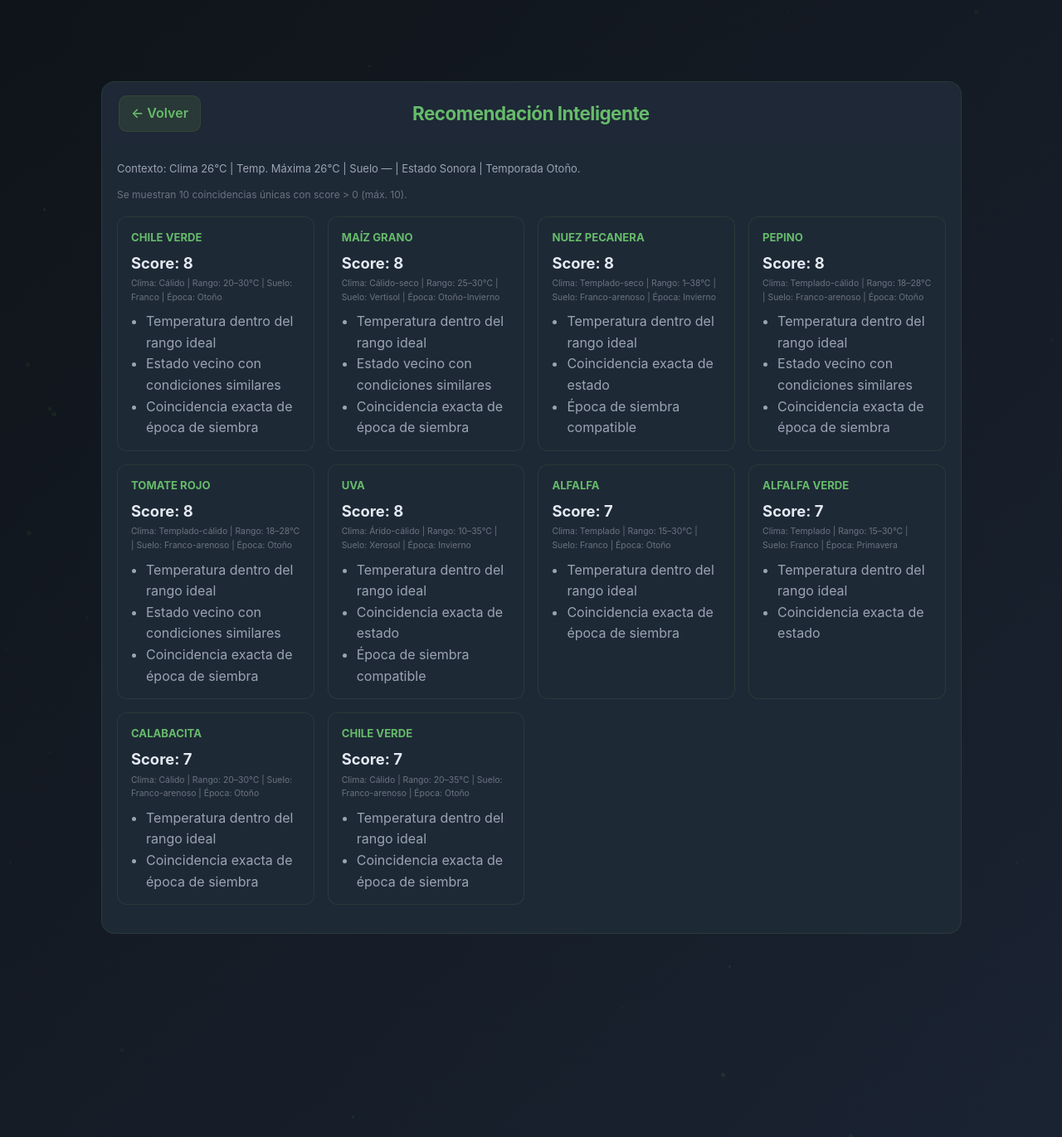
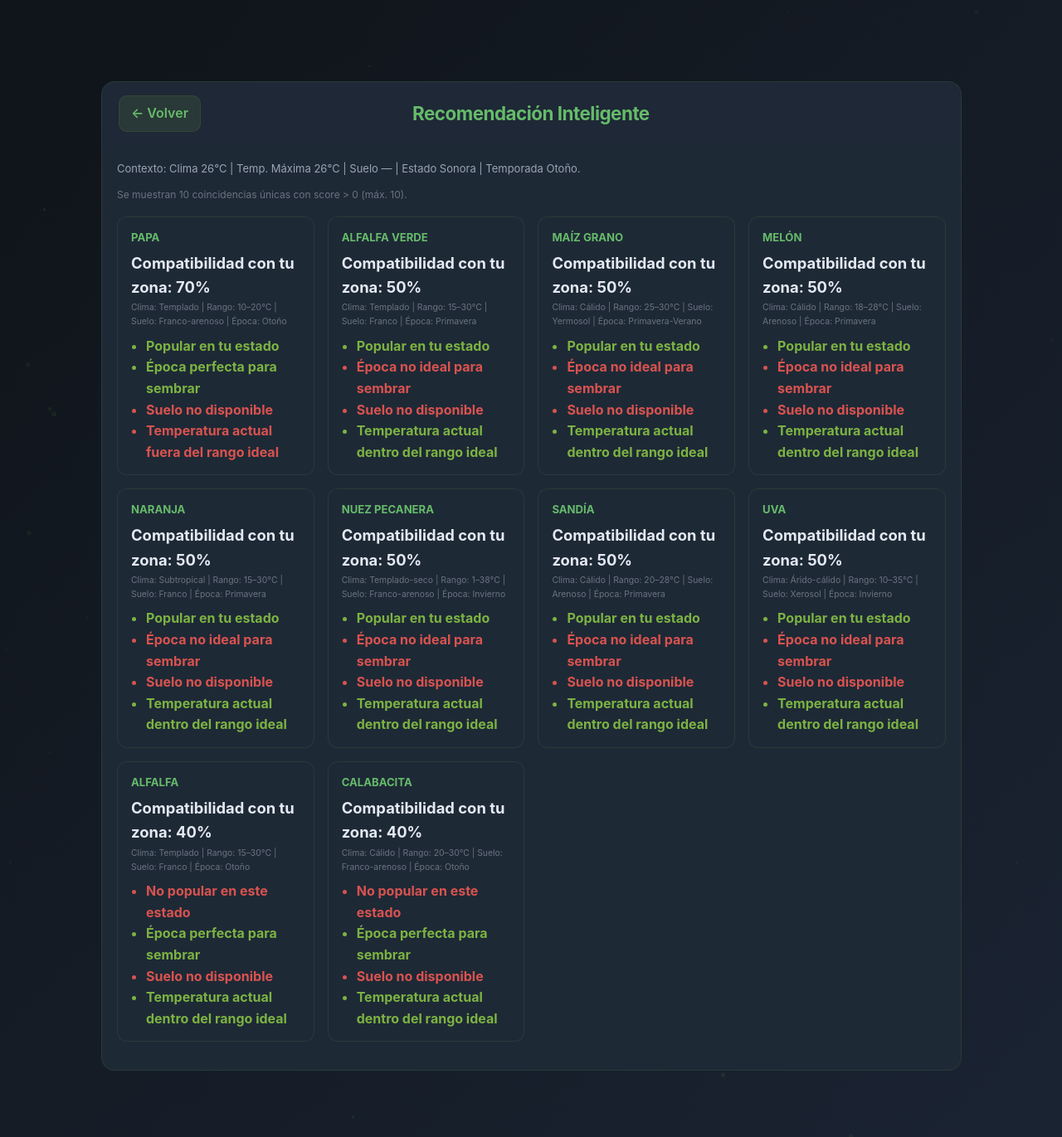
Before and after one commit to CesarAlanCR/hackatek, a PHP site: page /planificador_visual.php in a window 1280 px wide. Shown: the whole page at 83% size. Run offline with PHP 8.4, Linux system fonts and the light colour scheme; data comes from the database, SQL or seed files in the repository.

Commit message:
cambios en planificador

```diff
--- a/recursos/js/class.js
+++ b/recursos/js/class.js
@@ -228,6 +228,9 @@
 			} catch (soilErr) {
 				console.warn('No se pudo obtener tipo de suelo:', soilErr);
 			}
+
+			// Garantizar que la propiedad currentSoil exista (evitar undefined)
+			if (!window.appState.currentSoil) window.appState.currentSoil = '';
 
 			// Actualizar mapa si existe
 			if (window.appState.map) {
--- a/vistas/planificador_visual.php
+++ b/vistas/planificador_visual.php
@@ -19,76 +19,64 @@
     $temperatura = intval($matches[1]);
 }
 
+// Registrar suelo en GLOBALS para que esté disponible en la función
+$GLOBALS['suelo'] = $suelo;
+
 // Función para calcular score de compatibilidad
 function calcularScore($cultivo, $temperatura, $estado, $temporada) {
     $score = 0;
     $reasons = [];
 
-    // Score por temperatura (máximo 4 puntos)
-    if ($temperatura >= $cultivo['t_min'] && $temperatura <= $cultivo['t_max']) {
+    // Score por estado (máximo 4 puntos)
+    $estadosCultivo = explode(',', $cultivo['estados']);
+    $estadosCultivo = array_map('trim', $estadosCultivo);
+    if (in_array($estado, $estadosCultivo)) {
         $score += 4;
-        $reasons[] = 'Temperatura dentro del rango ideal';
+        $reasons[] = ['text' => 'Popular en tu estado', 'type' => 'positive'];
     } else {
-        $diff = min(abs($temperatura - $cultivo['t_min']), abs($temperatura - $cultivo['t_max']));
-        if ($diff <= 5) {
-            $score += 2;
-            $reasons[] = 'Temperatura cercana al rango óptimo';
-        }
+        $reasons[] = ['text' => 'No popular en este estado', 'type' => 'negative'];
     }
 
-    // Score por estado (máximo 3 puntos)
-    $estadosCultivo = explode(',', $cultivo['estados']);
-    $estadosCultivo = array_map('trim', $estadosCultivo);
+    // Score por época de siembra (máximo 3 puntos)
+    $epocas = explode('-', $cultivo['epoca_siembra']);
+    $epocasPrincipales = array_map('trim', $epocas);
+    if (in_array($temporada, $epocasPrincipales)) {
+        $score += 3;
+        $reasons[] = ['text' => 'Época perfecta para sembrar', 'type' => 'positive'];
+    } else {
+        $reasons[] = ['text' => 'Época no ideal para sembrar', 'type' => 'negative'];
+    }
 
-    if (in_array($estado, $estadosCultivo)) {
-        $score += 3;
-        $reasons[] = 'Coincidencia exacta de estado';
-    } else {
-        // Verificar estados vecinos o similares
-        $estadosVecinos = [
-            'Sonora' => ['Sinaloa', 'Chihuahua', 'Baja California'],
-            'Sinaloa' => ['Sonora', 'Nayarit', 'Durango'],
-            'Chihuahua' => ['Sonora', 'Coahuila', 'Durango'],
-            'Coahuila' => ['Chihuahua', 'Nuevo León', 'Durango'],
-            'Nuevo León' => ['Coahuila', 'Tamaulipas']
-        ];
-
-        if (isset($estadosVecinos[$estado])) {
-            foreach ($estadosVecinos[$estado] as $vecino) {
-                if (in_array($vecino, $estadosCultivo)) {
-                    $score += 1;
-                    $reasons[] = 'Estado vecino con condiciones similares';
-                    break;
-                }
+    // Score por tipo de suelo (máximo 2 puntos)
+    if (!empty($cultivo['suelo']) && !empty($GLOBALS['suelo'])) {
+        $sueloActual = strtolower(trim($GLOBALS['suelo']));
+        $sueloCultivoArr = preg_split('/[-,]/', strtolower($cultivo['suelo']));
+        $sueloCultivoArr = array_map('trim', $sueloCultivoArr);
+        $coincideSuelo = false;
+        foreach ($sueloCultivoArr as $sueloC) {
+            // Coincidencia si uno contiene al otro
+            if (strpos($sueloActual, $sueloC) !== false || strpos($sueloC, $sueloActual) !== false) {
+                $coincideSuelo = true;
+                break;
             }
         }
+        if ($coincideSuelo) {
+            $score += 2;
+            $reasons[] = ['text' => 'Suelo ideal', 'type' => 'positive'];
+        } else {
+            $reasons[] = ['text' => 'Suelo no ideal', 'type' => 'negative'];
+        }
+    } else {
+        // Si no hay info de suelo, marcar negativo
+        $reasons[] = ['text' => 'Suelo no disponible', 'type' => 'negative'];
     }
 
-    // Score por temporada (máximo 3 puntos)
-    $epocas = explode('-', $cultivo['epoca_siembra']);
-    $epocasPrincipales = array_map('trim', $epocas);
-
-    if (in_array($temporada, $epocasPrincipales)) {
-        $score += 3;
-        $reasons[] = 'Coincidencia exacta de época de siembra';
+    // Score por rango de clima (máximo 1 punto)
+    if ($temperatura >= $cultivo['t_min'] && $temperatura <= $cultivo['t_max']) {
+        $score += 1;
+        $reasons[] = ['text' => 'Temperatura actual dentro del rango ideal', 'type' => 'positive'];
     } else {
-        // Verificar compatibilidad parcial
-        $temporadasCompatibles = [
-            'Otoño' => ['Invierno'],
-            'Invierno' => ['Otoño', 'Primavera'],
-            'Primavera' => ['Invierno', 'Verano'],
-            'Verano' => ['Primavera']
-        ];
-
-        if (isset($temporadasCompatibles[$temporada])) {
-            foreach ($temporadasCompatibles[$temporada] as $compatible) {
-                if (in_array($compatible, $epocasPrincipales)) {
-                    $score += 1;
-                    $reasons[] = 'Época de siembra compatible';
-                    break;
-                }
-            }
-        }
+        $reasons[] = ['text' => 'Temperatura actual fuera del rango ideal', 'type' => 'negative'];
     }
 
     return ['score' => $score, 'reasons' => $reasons];
@@ -99,7 +87,7 @@
     $mysqli = conectar_bd();
 
     // Obtener cultivos de la base de datos
-    $query = "SELECT id, nombre, clima, t_min, t_max, epoca_siembra, dias_germinacion, dias_caducidad, recomendaciones, suelo, estados
+    $query = "SELECT id, nombre, clima, t_min, t_max, epoca_siembra, suelo, estados, recomendaciones
               FROM productos
               ORDER BY nombre";
 
@@ -152,6 +140,10 @@
 <link rel="icon" type="image/png" href="logo.png">
 <script src="https://cdn.jsdelivr.net/npm/chart.js"></script>
 <style>
+/* Reason badges */
+.reason-positive{color:var(--green-3);font-weight:700}
+.reason-negative{color:#d9534f;font-weight:700}
+
 /* Page card styles already in general.css */
 .page-card{animation:scaleIn 0.6s cubic-bezier(0.4, 0, 0.2, 1);}
 @keyframes scaleIn{from{opacity:0;transform:scale(0.95)}to{opacity:1;transform:scale(1)}}
@@ -682,7 +570,8 @@
                         ?>
                             <div class="metric-card" style="transform:none;opacity:1;" data-product="<?= htmlspecialchars($key) ?>">
                                 <h3><?= htmlspecialchars($cultivo['nombre']) ?></h3>
-                                <div class="value">Score: <?= htmlspecialchars($score) ?></div>
+                                <?php $percent = (int) round(($score / 10) * 100); ?>
+                                <div class="value">Compatibilidad con tu zona: <?= htmlspecialchars($percent) ?>%</div>
                                 <small>
                                     Clima: <?= htmlspecialchars($cultivo['clima']) ?> |
                                     Rango: <?= htmlspecialchars($cultivo['t_min']) ?>–<?= htmlspecialchars($cultivo['t_max']) ?>°C |
@@ -690,9 +579,13 @@
                                     Época: <?= htmlspecialchars($cultivo['epoca_siembra']) ?>
                                 </small>
                                 <?php if (!empty($reasons)): ?>
-                                    <ul style="margin:8px 0 0;padding-left:18px;color:var(--text-secondary);">
-                                        <?php foreach ($reasons as $reason): ?>
-                                            <li><?= htmlspecialchars($reason) ?></li>
+                                    <ul style="margin:8px 0 0;padding-left:18px;">
+                                        <?php foreach ($reasons as $reason):
+                                            $text = htmlspecialchars(is_array($reason) ? $reason['text'] : $reason);
+                                            $type = is_array($reason) && isset($reason['type']) ? $reason['type'] : 'positive';
+                                            $class = $type === 'positive' ? 'reason-positive' : 'reason-negative';
+                                        ?>
+                                            <li class="<?= $class ?>"><?= $text ?></li>
                                         <?php endforeach; ?>
                                     </ul>
                                 <?php endif; ?>
@@ -744,10 +637,6 @@
             epoca: <?= json_encode($cultivo['epoca_siembra']) ?>,
             informacion: "Consulta las recomendaciones específicas para tu región"
         },
-        ciclo: {
-            diasGerminacion: <?= json_encode($cultivo['dias_germinacion']) ?>,
-            diasCaducidad: <?= json_encode($cultivo['dias_caducidad']) ?>
-        },
         cuidados: [
             <?= json_encode($cultivo['recomendaciones'] ?? 'Seguir las prácticas agrícolas recomendadas para la región') ?>
         ]
@@ -789,48 +678,14 @@
         </div>
 
         <div class="detail-item">
-            <h4>⏱️ Ciclo de Cultivo</h4>
-
-            <div class="cycle-timeline">
-                <div class="timeline-container">
-                    <div class="timeline-step">
-                        <div class="step-marker germination-step">
-                            <span class="step-icon">🌱</span>
-                        </div>
-                        <div class="step-content">
-                            <h6>Germinación</h6>
-                            <p>0 - ${data.ciclo.diasGerminacion} días</p>
-                        </div>
-                    </div>
-
-                    <div class="timeline-connector"></div>
-
-                    <div class="timeline-step">
-                        <div class="step-marker harvest-step">
-                            <span class="step-icon">🌾</span>
-                        </div>
-                        <div class="step-content">
-                            <h6>Cosecha</h6>
-                            <p>Día ${data.ciclo.diasGerminacion}</p>
-                        </div>
-                    </div>
-
-                    <div class="timeline-connector"></div>
-
-                    <div class="timeline-step">
-                        <div class="step-marker preservation-step">
-                            <span class="step-icon">⏰</span>
-                        </div>
-                        <div class="step-content">
-                            <h6>Caducidad</h6>
-                            <p>${data.ciclo.diasCaducidad} días</p>
-                        </div>
-                    </div>
-                </div>
-            </div>
+            <h4>🔧 Cuidados y Recomendaciones</h4>
+            <ul>
+                ${Array.isArray(data.cuidados) ?
+                    data.cuidados.map(cuidado => `<li>${cuidado}</li>`).join('') :
+                    `<li>${data.cuidados}</li>`
+                }
+            </ul>
         </div>
-
-
     `;
 
     document.getElementById('modalDetalles').style.display = 'flex';
```
Also changed, not shown: other parts of vistas/planificador_visual.php (+0 -104 lines), vistas/index.php (+25 -3 lines).
